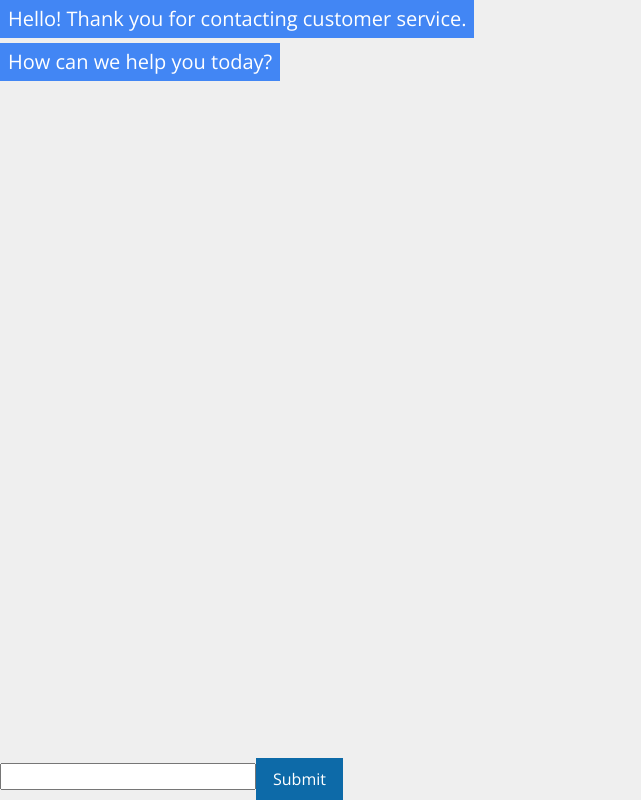
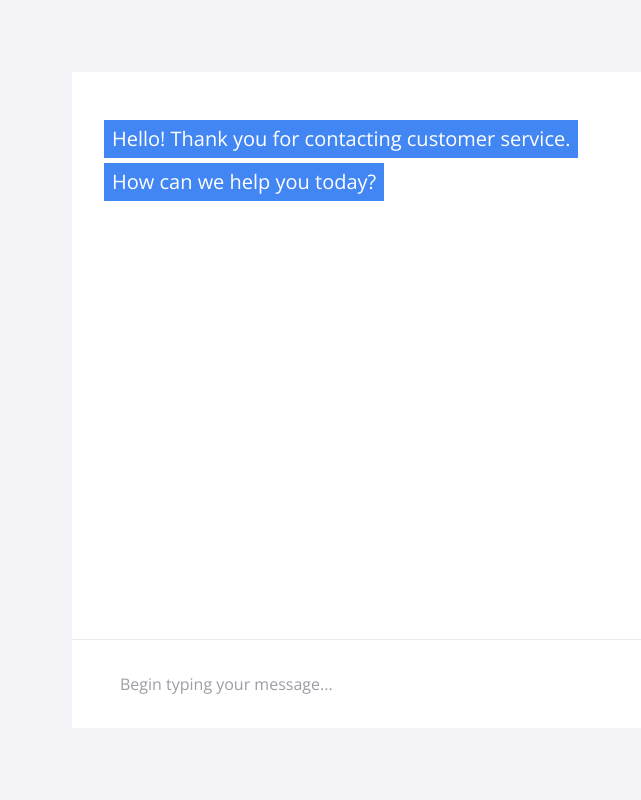
Before and after one commit to jordandgold/chat-ui, a React (Create React App) app: page / in a window 1280 px wide. Shown: the whole page, without its empty margins (0-641 px from the left). Built offline with nearby package versions, Linux system fonts and the light colour scheme.

Commit message:
adjust styles

```diff
--- a/public/scss/_theme.scss
+++ b/public/scss/_theme.scss
@@ -2,7 +2,7 @@
 // custom styles
 
 body {
-	background: #efefef;
+	background: color('light-1');
 }
 
 #app-container {
@@ -10,27 +10,64 @@ body {
 	height: 100%;
 	width: 100%;
 	display: flex;
+	padding: spacing('sm');
+	@include for-size(tablet-landscape-up) {
+		padding: spacing('xxl');
+	}
 }
 
 .chat-app {
 	height: 100%;
 	display: flex;
+	background: color('white');
+	width: 100%;
 }
 
 .chat-window {
 	flex-direction: column;
 	display: flex;
+	width: 100%;
 	&__messages {
 		flex: 1;
+		padding: spacing('lg') spacing('md');
 	}
 	&__message {
 		height: auto;
 		span {
-			background: #4286f4;
 			color: #ffffff;
 			padding: 4px 8px;
 			display: inline-block;
 			margin-bottom: 5px;
+			max-width: 500px;
+		}
+		&.user-0 {
+			span {
+				background: #4286f4;
+			}
+		}
+		&.user-1 {
+			text-align: right;
+			span {
+				background: #28b774;
+				margin-left: auto;
+			}
 		}
 	}
 }
+
+.chat-form {
+	padding: spacing('sm') spacing('md');
+	border-top: 1px solid color('gray-0');
+	form {
+		display: flex;
+		.ter-input {
+			flex: 1;
+			input {
+				border: 0px;
+				&:focus {
+					box-shadow: none;
+				}
+			}
+		}
+	}
+}
--- a/src/Form/Form.js
+++ b/src/Form/Form.js
@@ -5,8 +5,11 @@ class Form extends Component {
     return (
       <div className="chat-form">
         <form onSubmit={this._handleSubmit.bind(this)}>
-          <input className="ter-input" type="text" ref={input => this._body = input} />
-          <button className="ter-button ter-button--primary" type="submit">Submit</button>
+          <div className="ter-input">
+            <div className="ter-input__wrap">
+              <input type="text" placeholder="Begin typing your message..." ref={input => this._body = input} />
+            </div>
+          </div>
         </form>
       </div>
     );
--- a/src/Message/Message.js
+++ b/src/Message/Message.js
@@ -3,7 +3,7 @@ import React, { Component } from 'react';
 class Message extends Component {
   render() {
     return (
-      <div className="chat-window__message">
+      <div className={`chat-window__message user-${ this.props.user }`}>
         <span>{this.props.body}</span>
       </div>
     );
--- a/src/Window/Window.js
+++ b/src/Window/Window.js
@@ -8,8 +8,8 @@ class Window extends Component {
     super();
     this.state = {
       messages: [
-        { id: 1, body: 'Hello! Thank you for contacting customer service.' },
-        { id: 2, body: 'How can we help you today?' }
+        { id: 1, user: 0, body: 'Hello! Thank you for contacting customer service.' },
+        { id: 2, user: 0, body: 'How can we help you today?' }
       ]
     };
   }
@@ -32,6 +32,7 @@ class Window extends Component {
     return this.state.messages.map((message) => {
       return (<Message
                 key={message.id}
+                user={message.user}
                 body={message.body} />);
     });
   }
@@ -39,6 +40,7 @@ class Window extends Component {
   _addMessage(messageBody) {
     let message = {
       body: messageBody,
+      user: 1,
       id: Math.floor(Math.random() * (9999)),
     };
     this.setState({
```
Also changed, not shown: public/css/styles.css, 1 other file (tests, documents, lock files or other folders).
